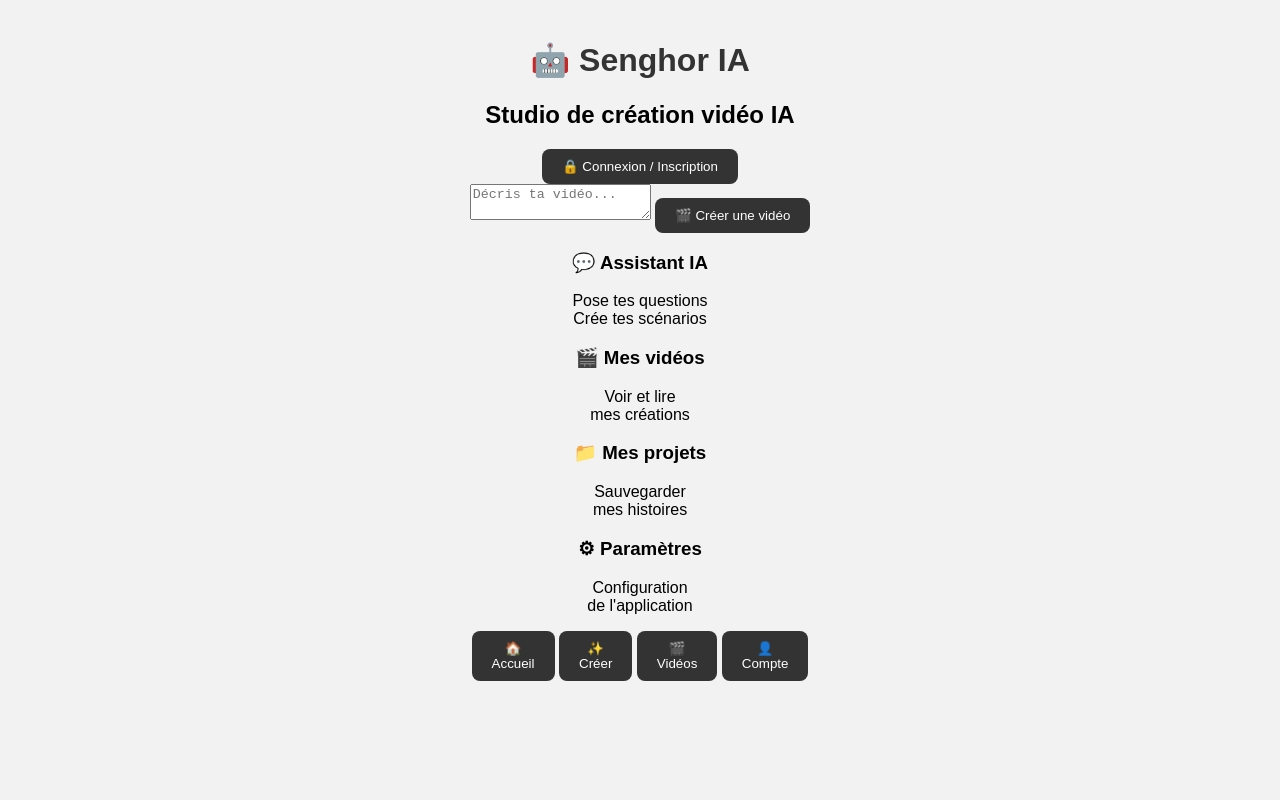
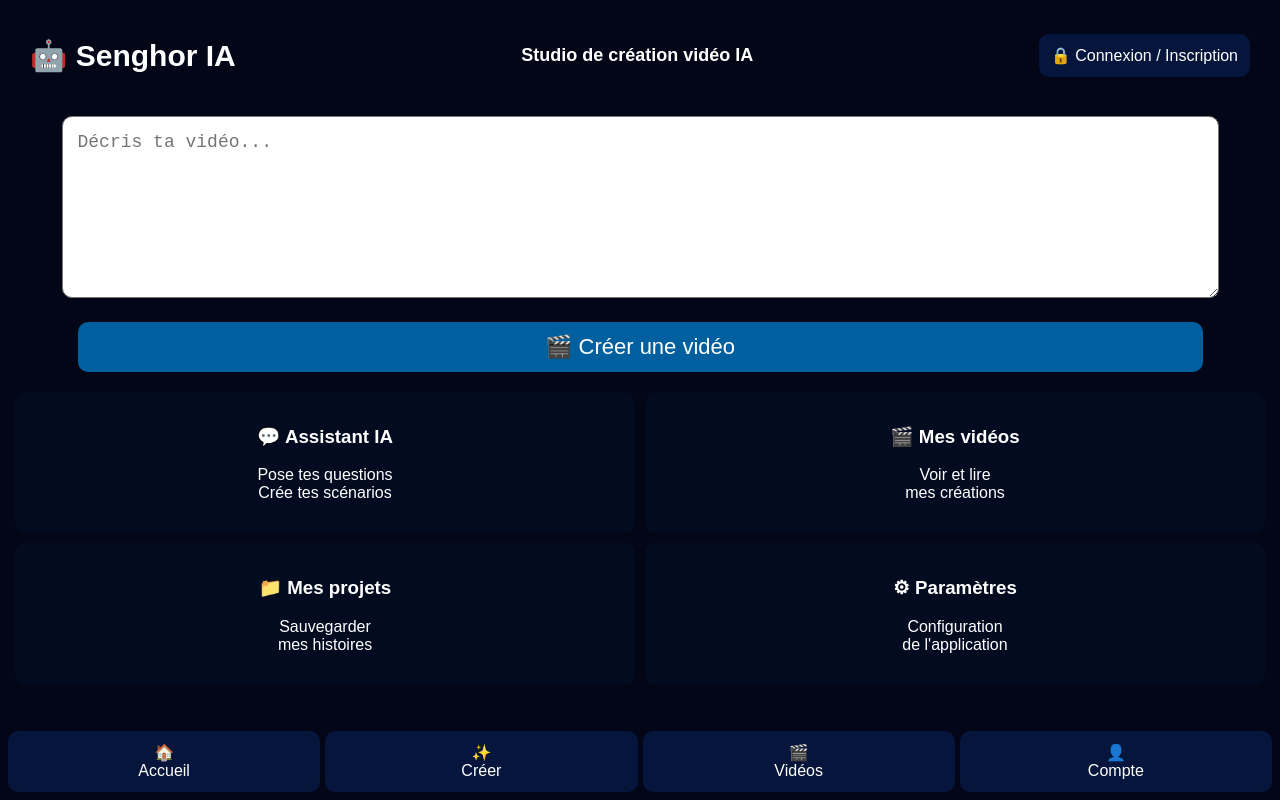
Before and after one commit to marianoaklobo12-cloud/senghoria_ia, a plain HTML site: page index.html in a window 1280 px wide. Drawn offline with Linux system fonts and the light colour scheme.

Commit message:
Refactor CSS for improved layout and design
Updated styles for body, header, buttons, and layout.

```diff
--- a/style.css
+++ b/style.css
@@ -1,42 +1,82 @@
 body {
-  font-family: Arial, sans-serif;
-  text-align: center;
-  background: #f2f2f2;
-  margin: 0;
-  padding: 20px;
+    margin: 0;
+    padding: 15px;
+    font-family: Arial, sans-serif;
+    background: #020617;
+    color: white;
+    text-align: center;
 }
 
-h1 {
-  color: #333;
+
+header {
+    display: flex;
+    justify-content: space-between;
+    align-items: center;
+    padding: 15px;
 }
 
-.chat {
-  background: white;
-  padding: 20px;
-  border-radius: 15px;
-  max-width: 400px;
-  margin: auto;
-  box-shadow: 0 0 10px #ccc;
+
+h1 {
+    font-size: 30px;
+    margin: 0;
 }
 
-input {
-  width: 90%;
-  padding: 10px;
-  margin-bottom: 10px;
-  border-radius: 8px;
-  border: 1px solid #aaa;
+
+h2 {
+    font-size: 18px;
 }
 
+
 button {
-  padding: 10px 20px;
-  border: none;
-  border-radius: 8px;
-  background: #333;
-  color: white;
-  cursor: pointer;
+    background: #06153b;
+    color: white;
+    border: none;
+    border-radius: 10px;
+    padding: 12px;
+    font-size: 16px;
 }
 
-#reponse {
-  margin-top: 20px;
-  font-weight: bold;
+
+textarea {
+    width: 90%;
+    height: 150px;
+    padding: 15px;
+    font-size: 18px;
+    border-radius: 10px;
+    margin: 20px;
 }
+
+
+.creer {
+    width: 90%;
+    background: #005f9e;
+    font-size: 22px;
+}
+
+
+.cartes {
+    display: grid;
+    grid-template-columns: 1fr 1fr;
+    gap: 10px;
+    margin-top: 20px;
+}
+
+
+.cartes div {
+    background: #030b20;
+    padding: 15px;
+    border-radius: 10px;
+}
+
+
+footer {
+    display: grid;
+    grid-template-columns: repeat(4,1fr);
+    gap: 5px;
+    position: fixed;
+    bottom: 0;
+    left: 0;
+    right: 0;
+    background: #020617;
+    padding: 8px;
+}
```
